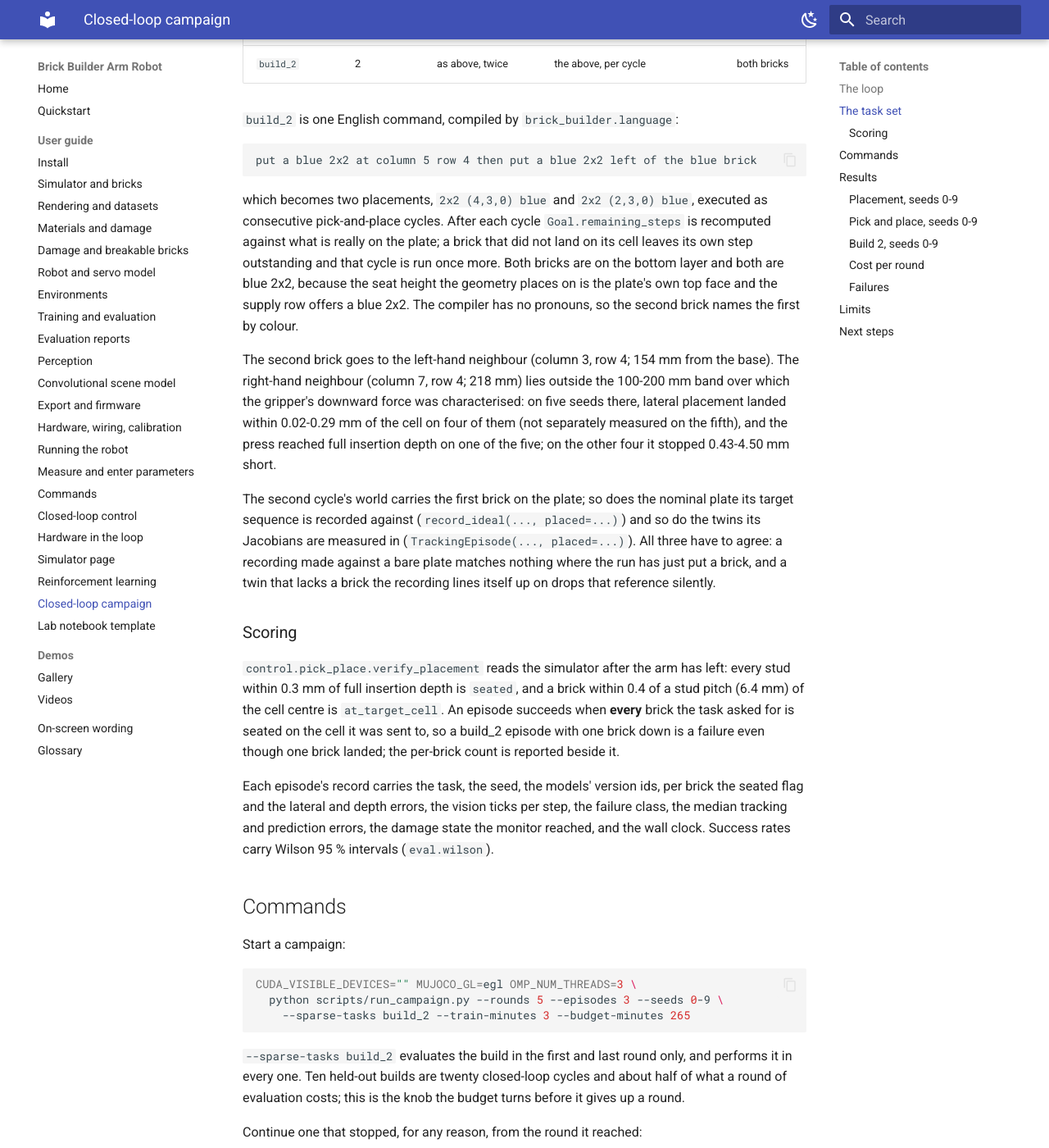
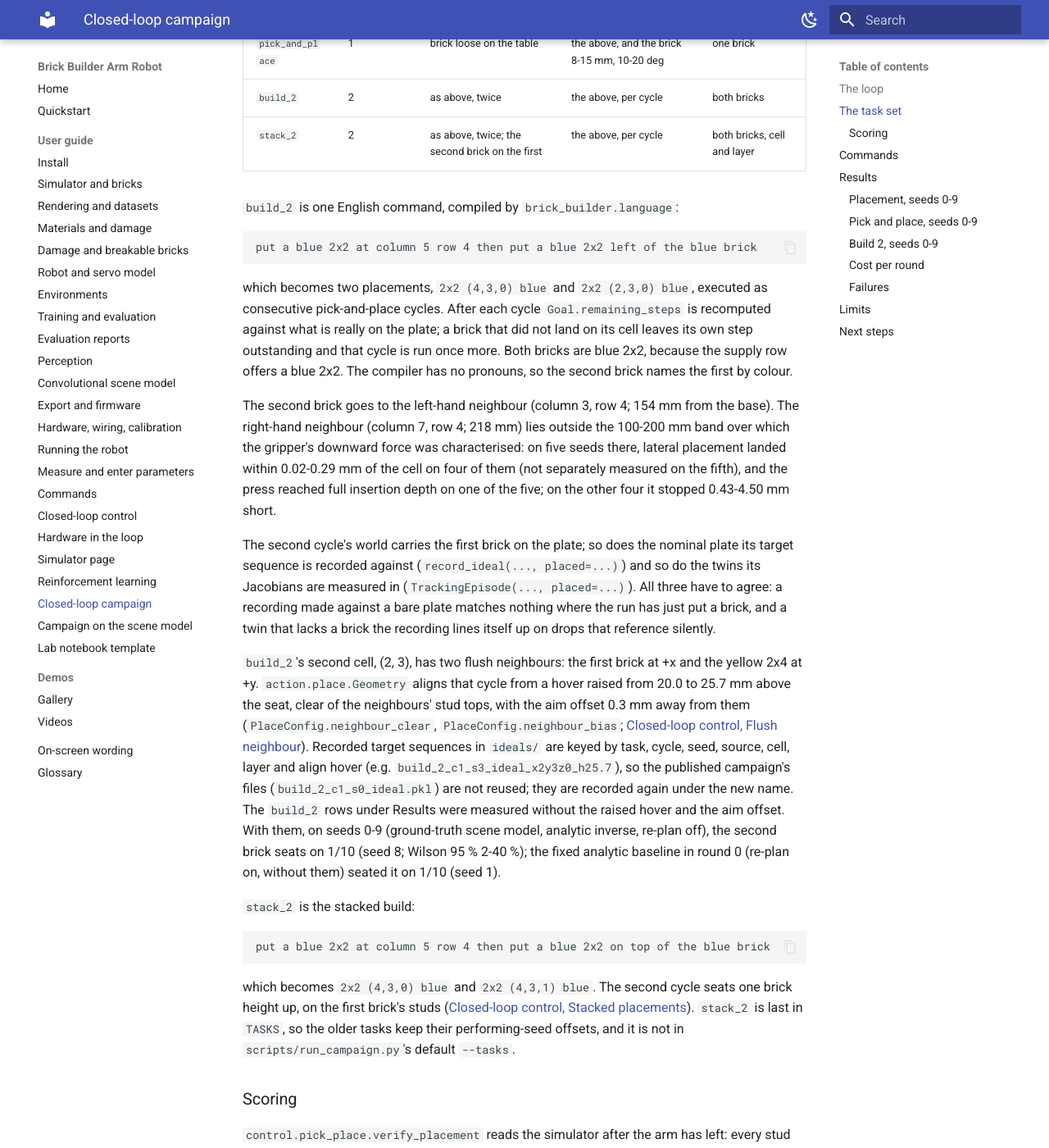
Before and after one commit to k-h-nunn/brick-builder-arm-robot, an MkDocs documentation site: the page built from docs/guide/16-closed-loop-campaign.md, in a window 1280 px wide and 1400 px high, scrolled down 1463 px. Shown: the whole window at 82% size. Built offline with MkDocs 1.6.1 and Material for MkDocs 9.7.7, drawn with Linux system fonts in a browser that asks for light colours; some of the changed text lies outside the part shown.

Commit message:
Add the stacked build, the weld ceiling and the scene-model campaign page to the docs
Guide 16 gains the stack_2 task row, its command, the layer check under
Scoring, the flush-neighbour hover for build_2 and the measured stack_2
rates under Limits, and links the scene-model campaign page. Guide 02
describes SceneConfig.weld_slip_force and weld_slip_ceiling. Guide 08's
not-yet-written list drops the camera calibration command and the
hand-eye fit, which scripts/calibrate_camera.py now provides. The nav
lists guide 16b.

Co-Authored-By: Claude Opus 5.5 <noreply@anthropic.com>
Claude-Session: https://claude.ai/code/session_01HD3mMEkNC6Z1TH7gLTdMMh

````diff
--- a/docs/guide/16-closed-loop-campaign.md
+++ b/docs/guide/16-closed-loop-campaign.md
@@ -54,6 +54,7 @@ applied to whichever tasks the round measured.
 | `placement` | 1 | brick already held | baseplate 4-8 mm, 2-3 deg | one brick |
 | `pick_and_place` | 1 | brick loose on the table | the above, and the brick 8-15 mm, 10-20 deg | one brick |
 | `build_2` | 2 | as above, twice | the above, per cycle | both bricks |
+| `stack_2` | 2 | as above, twice; the second brick on the first | the above, per cycle | both bricks, cell and layer |
 
 `build_2` is one English command, compiled by `brick_builder.language`:
 
@@ -64,9 +65,8 @@ put a blue 2x2 at column 5 row 4 then put a blue 2x2 left of the blue brick
 which becomes two placements, `2x2 (4,3,0) blue` and `2x2 (2,3,0) blue`, executed as consecutive
 pick-and-place cycles. After each cycle `Goal.remaining_steps` is recomputed against what is
 really on the plate; a brick that did not land on its cell leaves its own step outstanding and
-that cycle is run once more. Both bricks are on the bottom layer and both are blue 2x2, because
-the seat height the geometry places on is the plate's own top face and the supply row offers a
-blue 2x2. The compiler has no pronouns, so the second brick names the first by colour.
+that cycle is run once more. Both bricks are blue 2x2, because the supply row offers a blue 2x2.
+The compiler has no pronouns, so the second brick names the first by colour.
 
 The second brick goes to the left-hand neighbour (column 3, row 4; 154 mm from the base). The
 right-hand neighbour (column 7, row 4; 218 mm) lies outside the 100-200 mm band over which the
@@ -80,6 +80,30 @@ Jacobians are measured in (`TrackingEpisode(..., placed=...)`). All three have t
 recording made against a bare plate matches nothing where the run has just put a brick, and a
 twin that lacks a brick the recording lines itself up on drops that reference silently.
 
+`build_2`'s second cell, (2, 3), has two flush neighbours: the first brick at +x and the yellow 2x4
+at +y. `action.place.Geometry` aligns that cycle from a hover raised from 20.0 to 25.7 mm above the
+seat, clear of the neighbours' stud tops, with the aim offset 0.3 mm away from them
+(`PlaceConfig.neighbour_clear`, `PlaceConfig.neighbour_bias`;
+[Closed-loop control, Flush neighbour](12-closed-loop-control.md#flush-neighbour)). Recorded target
+sequences in `ideals/` are keyed by task, cycle, seed, source, cell, layer and align hover (e.g.
+`build_2_c1_s3_ideal_x2y3z0_h25.7`), so the published campaign's files (`build_2_c1_s0_ideal.pkl`)
+are not reused; they are recorded again under the new name. The `build_2` rows under Results were
+measured without the raised hover and the aim offset. With them, on seeds 0-9 (ground-truth scene
+model, analytic inverse, re-plan off), the second brick seats on 1/10 (seed 8; Wilson 95 % 2-40 %);
+the fixed analytic baseline in round 0 (re-plan on, without them) seated it on 1/10 (seed 1).
+
+`stack_2` is the stacked build:
+
+```
+put a blue 2x2 at column 5 row 4 then put a blue 2x2 on top of the blue brick
+```
+
+which becomes `2x2 (4,3,0) blue` and `2x2 (4,3,1) blue`. The second cycle seats one brick height
+up, on the first brick's studs
+([Closed-loop control, Stacked placements](12-closed-loop-control.md#stacked-placements)).
+`stack_2` is last in `TASKS`, so the older tasks keep their performing-seed offsets, and it is not
+in `scripts/run_campaign.py`'s default `--tasks`.
+
 ### Scoring
 
 `control.pick_place.verify_placement` reads the simulator after the arm has left: every stud
@@ -92,6 +116,13 @@ Each episode's record carries the task, the seed, the models' version ids, per b
 flag and the lateral and depth errors, the vision ticks per step, the failure class, the median
 tracking and prediction errors, the damage state the monitor reached, and the wall clock. Success
 rates carry Wilson 95 % intervals (`eval.wilson`).
+
+Every brick is also scored on its target layer, layer 0 included: `at_target_layer` holds when the
+brick's bottom face is within half a brick height (9.6 mm) of the layer's height. A brick sent to
+the plate that ends on top of another brick fails it, and so does a brick sent to layer 1 that ends
+on the plate; a brick seated on another layer has the failure class `seated on the wrong layer`.
+The episode CSV carries the check as `brick{i}_at_layer`; a file written before that column existed
+reads back as on the layer.
 
 ## Commands
 
@@ -277,8 +308,19 @@ campaign would ship.
 - `build_2` was evaluated in the first and the last round only (`--sparse-tasks build_2`), so its
   curve has two points where the other two tasks have one per round. It was performed in every
   round, so the training set grew with it throughout.
-- `build_2`'s two bricks go side by side on the bottom layer. A stacked build needs a seat height
-  above the plate's top face, which `action.place.Geometry` has no way to express.
+- `build_2`'s two bricks go side by side on the bottom layer. The stacked build is `stack_2`, which
+  the campaign's rounds did not perform or evaluate. Measured on its own on seeds 0-9 with the
+  ground-truth scene model, the analytic inverse and re-plan off, each cycle a pick-and-place in
+  its own world: the second brick seats on 10/10 (Wilson 95 % 72-100 %) and both bricks on 9/10
+  (60-98 %)
+  ([Closed-loop control, Two-brick builds](12-closed-loop-control.md#two-brick-builds-seeds-0-9)).
+  `stack_2` with the convolutional scene model as the control input (`--source cnn`) was not
+  evaluated. Headless runs of the two-brick recording's world with that model driving (cycle 1 a
+  placement from the jaws, cycle 2 a pick-and-place;
+  `scripts/make_campaign_video.py --task stack_2 --seed S --cnn-drives [--targets truth] --probe`,
+  one run per seed) built both bricks on none of the seeds tried: seeds 0 and 1 with ground-truth
+  target sequences, seeds 0, 1, 2, 3 and 5 with target sequences recorded through the model
+  ([Closed-loop control, Two-brick recording](12-closed-loop-control.md#two-brick-recording)).
 - The build's two cells are flush neighbours, and the second brick is pressed against a wall that
   is already there. That is what the build measures beyond two pick-and-places, and it is where
   it fails: see the table.
@@ -294,5 +336,7 @@ campaign would ship.
 - More performing episodes per round. The log is the thing the curve is a function of, and a
   round of three episodes per task is a few thousand ticks.
 - A round that trains on the convolutional scene model's own states rather than the simulator's.
+  [Campaign on the scene model](16b-campaign-on-the-scene-model.md) has a two-round attempt; it
+  logs a predictor checkpoint and does not reach a trained inverse.
 - The predictor in the loop as a signal rather than a report: `PlaceConfig.predictor` selects
   which one-step prediction the error is measured against, and nothing reads it.
--- a/mkdocs.yml
+++ b/mkdocs.yml
@@ -61,6 +61,7 @@ nav:
       - Simulator page: guide/14-simulator-gui.md
       - Reinforcement learning: guide/15-reinforcement-learning.md
       - Closed-loop campaign: guide/16-closed-loop-campaign.md
+      - Campaign on the scene model: guide/16b-campaign-on-the-scene-model.md
       - Lab notebook template: experiments/TEMPLATE.md
   - Demos:
       - Gallery: demos/README.md
````
Also changed, not shown: docs/guide/02-simulator-and-bricks.md (+8 -0 lines), docs/guide/08-hardware-wiring-calibration.md (+3 -4 lines).
